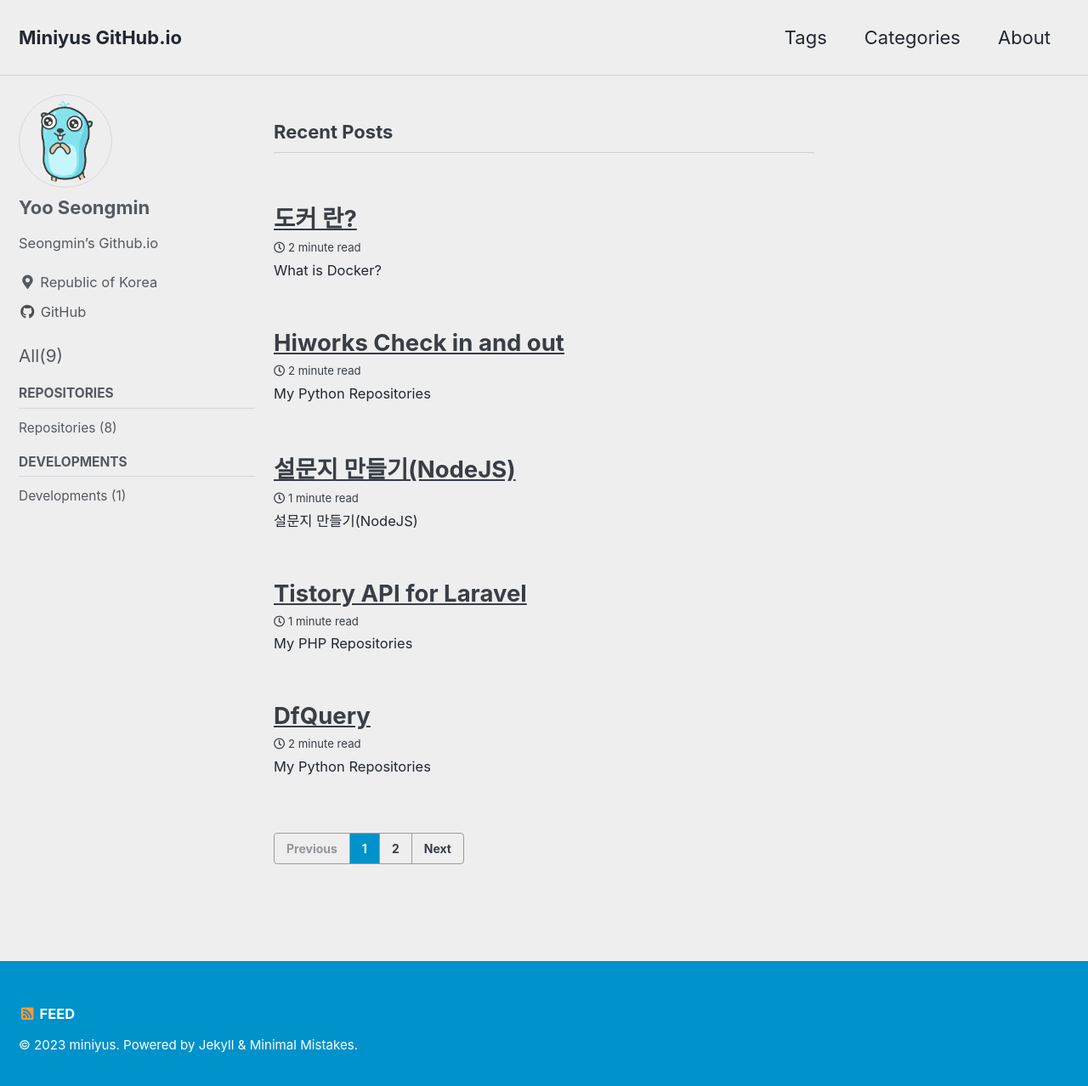
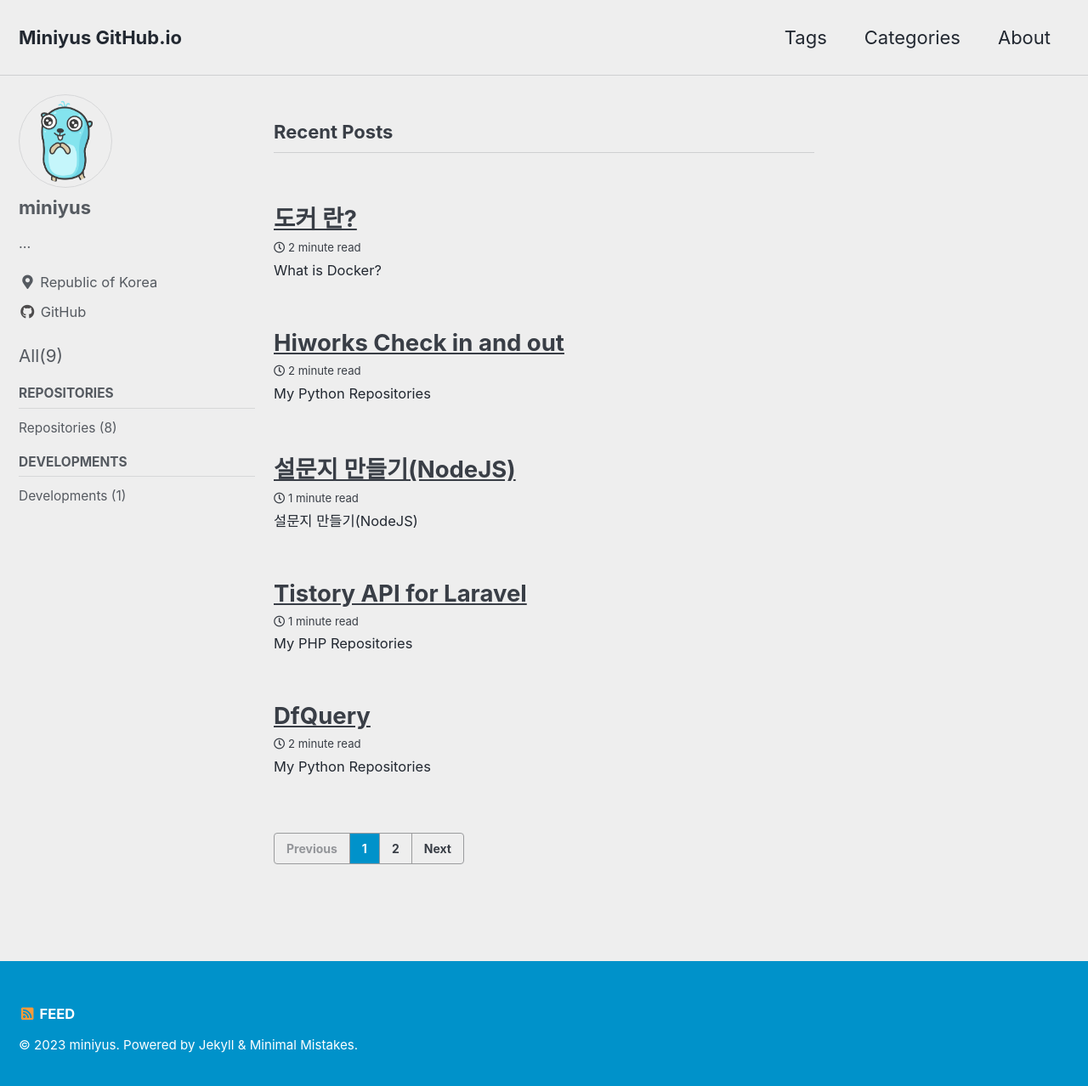
Before and after one commit to meteormin/meteormin.github.io, a Jekyll site: the page built from index.html, in a window 1280 px wide and 1285 px high. Shown: the top 1278 px of the window at 85% size. Built offline with Jekyll 4.4.1, drawn with Linux system fonts in a browser that asks for light colours; cached includes are drawn as plain includes; the list of posts is cut into pages by our own code.

Commit message:
fix: bio

```diff
--- a/_config.yml
+++ b/_config.yml
@@ -94,9 +94,9 @@ analytics:
 
 # Site Author
 author:
-  name             : "Yoo Seongmin"
+  name             : "miniyus"
   avatar           : "/assets/images/31.png" # path of avatar image, e.g. "/assets/images/bio-photo.jpg"
-  bio              : "Seongmin's Github.io"
+  bio              : "..."
   location         : "Republic of Korea"
   email            :
   links:
```
